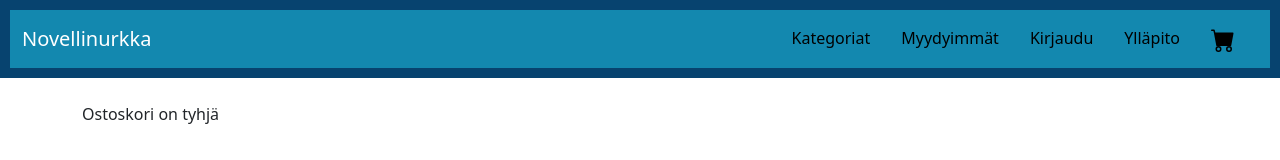
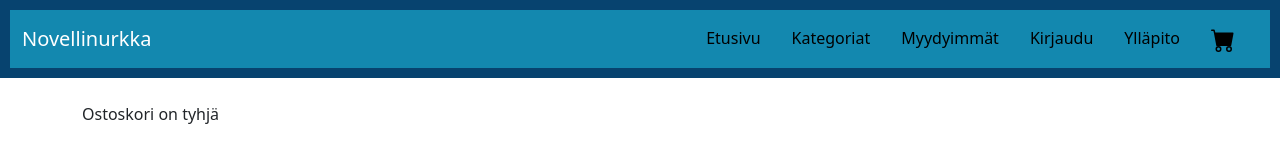
Before and after one commit to Reeta00/Ryhma-9-Verkkopalveluprojekti, a React (Create React App) app: page /cartcontent in a window 1280 px wide. Shown: the top 160 px of the page. Built offline with nearby package versions, Linux system fonts and the light colour scheme.

Commit message:
Muokkasin polkuja

```diff
--- a/src/App.js
+++ b/src/App.js
@@ -102,12 +102,10 @@
     <Router>
       <Header />
       <Routes>
-        <Route path='/' element={<Home />} />
-        <Route path='/home' element={<Home />} />
+        <Route path='/' element={<Home cartItems={cartItems} onAdd={onAdd} product={product} onRemove={onRemove} />} />
+        <Route path='/home' element={<Home cartItems={cartItems} onAdd={onAdd} product={product} onRemove={onRemove} />} />
         <Route path='/categories' element={<CategoriesPage />} />
         <Route path='/categories' element={<BooksList />} />
-        <Route path='/' element={<Home cartItems={cartItems} onAdd={onAdd} product={product} onRemove={onRemove} />} />
-        <Route path='/home' element={<Home cartItems={cartItems} onAdd={onAdd} product={product} onRemove={onRemove} />} />
         <Route path='/bestsellers' element={<BestSellers />} />
         <Route path='/login' element={<Login />} />
         <Route path='/admin' element={<Admin />} />
--- a/src/CartContent.js
+++ b/src/CartContent.js
@@ -135,7 +135,7 @@
         <Row className="mt-4">
           <Col>
             <div className="d-flex justify-content-between">
-              <strong>Hinta yhteensä: {Number(totalPrice).toFixed(2)}</strong>
+              <strong>Hinta yhteensä: {Number(totalPrice).toFixed(2)} €</strong>
               <Button variant="danger" onClick={clearCart}>
                 Tyhjennä kori
               </Button>
--- a/src/Header.js
+++ b/src/Header.js
@@ -47,6 +47,11 @@
               className="navbar-nav my-2 my-lg-0 navbar-nav-scroll"
               style={{ '--bs-scroll-height': '100px' }}
             >
+              <li className="nav-item">
+                <a className="nav-link" href="/home">
+                  Etusivu
+                </a>
+              </li>
               <li className="nav-item">
                 <a className="nav-link" href="/categories">
                   Kategoriat
```
